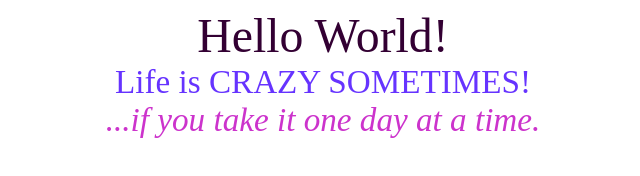
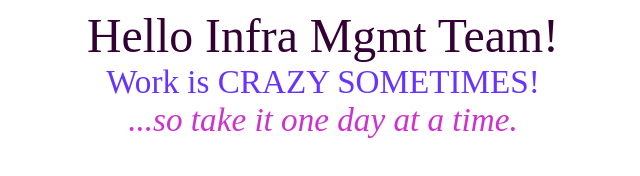
Before and after one commit to dacdac2020/HTMLGitHubActions, a plain HTML site: page index.html in a window 1280 px wide. Shown: the whole page, without its empty margins (317-957 px from the left). Drawn offline with Linux system fonts and the light colour scheme.

Commit message:
changed to infra mgmt

```diff
--- a/index.html
+++ b/index.html
@@ -9,10 +9,10 @@
 <body>
 <div style="text-align: center;"><big
  style="color: rgb(51, 0, 51);"><big><big><big><big><big>Hello
-World!</big></big></big></big></big></big><br>
-<big style="color: rgb(102, 51, 255);"><big><big><big><big><big><small><small>Life
+Infra Mgmt Team!</big></big></big></big></big></big><br>
+<big style="color: rgb(102, 51, 255);"><big><big><big><big><big><small><small>Work
 is CRAZY SOMETIMES!<br>
-<span style="font-style: italic; color: rgb(204, 51, 204);">...if
-you take it one day at a time.</span></small></small></big></big></big></big></big></big></div>
+<span style="font-style: italic; color: rgb(204, 51, 204);">...so
+take it one day at a time.</span></small></small></big></big></big></big></big></big></div>
 </body>
 </html>
```
